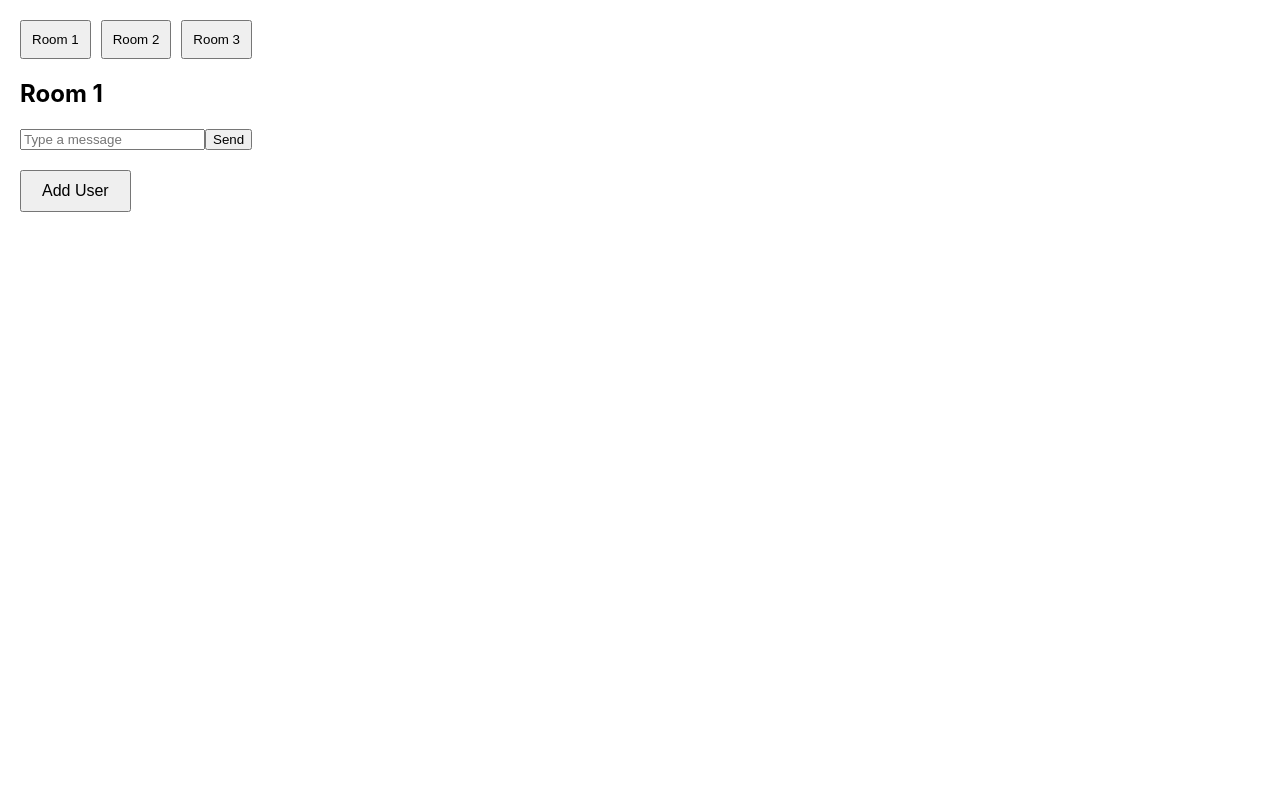
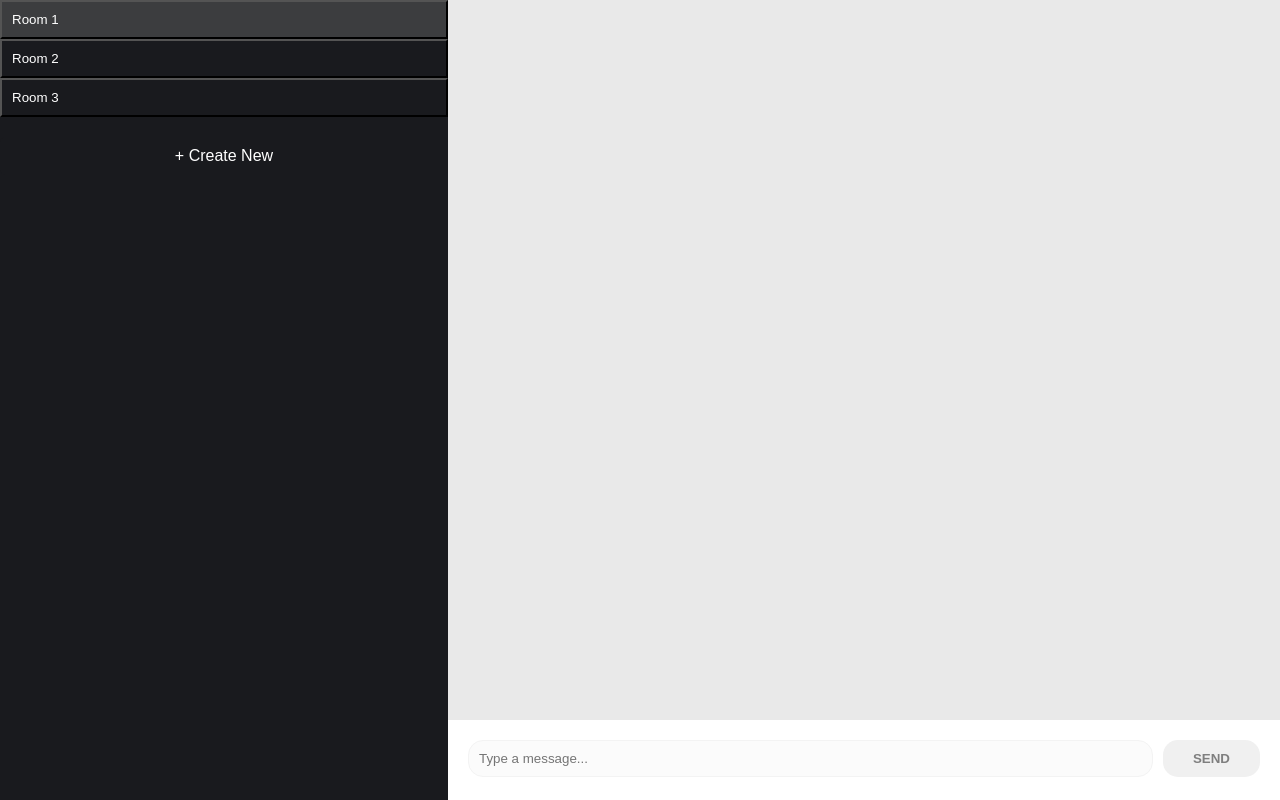
Before and after one commit to pellegabriel/test-pelle, a React (Create React App) app: page / in a window 1280 px wide. Built offline with nearby package versions, Linux system fonts and the light colour scheme.

Commit message:
Updating styles and improving the interface

```diff
--- a/public/index.html
+++ b/public/index.html
@@ -7,37 +7,16 @@
     <meta name="theme-color" content="#000000" />
     <meta
       name="description"
-      content="Web site created using create-react-app"
-    />
+      content="Web site created using create-react-app" />
     <link rel="apple-touch-icon" href="%PUBLIC_URL%/logo192.png" />
-    <!--
-      manifest.json provides metadata used when your web app is installed on a
-      user's mobile device or desktop. See https://developers.google.com/web/fundamentals/web-app-manifest/
-    -->
     <link rel="manifest" href="%PUBLIC_URL%/manifest.json" />
-    <!--
-      Notice the use of %PUBLIC_URL% in the tags above.
-      It will be replaced with the URL of the `public` folder during the build.
-      Only files inside the `public` folder can be referenced from the HTML.
-
-      Unlike "/favicon.ico" or "favicon.ico", "%PUBLIC_URL%/favicon.ico" will
-      work correctly both with client-side routing and a non-root public URL.
-      Learn how to configure a non-root public URL by running `npm run build`.
-    -->
     <title>React App</title>
+    <link
+      rel="stylesheet"
+      href="https://fonts.googleapis.com/css2?family=Montserrat:wght@400;700&display=swap" />
   </head>
   <body>
     <noscript>You need to enable JavaScript to run this app.</noscript>
     <div id="root"></div>
-    <!--
-      This HTML file is a template.
-      If you open it directly in the browser, you will see an empty page.
-
-      You can add webfonts, meta tags, or analytics to this file.
-      The build step will place the bundled scripts into the <body> tag.
-
-      To begin the development, run `npm start` or `yarn start`.
-      To create a production bundle, use `npm run build` or `yarn build`.
-    -->
   </body>
 </html>
--- /dev/null
+++ b/src/App.styles.ts
@@ -0,0 +1,53 @@
+import styled from 'styled-components';
+
+export const Container = styled.div`
+  display: flex;
+  font-family: "Montserrat", sans-serif;
+  height: 100vh;
+  max-width: 100vw;
+`;
+
+export const Sidebar = styled.div`
+  width: 35%;
+  background-color: #191a1e;
+  display: flex;
+  flex-direction: column;
+`;
+
+export const AddUserButton = styled.button`
+  margin-top: 20px;
+  padding: 10px 20px;
+  font-size: 16px;
+  cursor: pointer;
+  border: none;
+  background-color: #191a1e;
+  color: white;
+  border-radius: 5px;
+  &:hover {
+    background-color: #3c3d3f;
+  }
+`;
+
+export const MainContent = styled.div`
+  flex: 1;
+  display: flex;
+  flex-direction: column;
+`;
+
+export const UserHeader = styled.div`
+  display: flex;
+  align-items: center;
+  padding: 20px;
+`;
+
+export const UserAvatar = styled.img`
+  width: 50px;
+  height: 50px;
+  border-radius: 50%;
+  margin-right: 10px;
+`;
+
+export const UserName = styled.div`
+  font-size: 18px;
+  font-weight: 600;
+`;
--- a/src/App.tsx
+++ b/src/App.tsx
@@ -1,9 +1,8 @@
-import React, { useState } from 'react';
-import axios from 'axios';
-import styled from 'styled-components';
-import ChatRoomList from './components/ChatRoomList';
-import ChatRoom from './components/ChatRoom';
-
+import React, { useState } from "react";
+import axios from "axios";
+import ChatRoom from "./components/ChatRoom/ChatRoom";
+import ChatRoomList from "./components/ChatRoomList/ChatRoomList";
+import { AddUserButton, Container, MainContent, Sidebar, UserAvatar, UserHeader, UserName } from "./App.styles";
 interface User {
   uuid: string;
   name: string;
@@ -15,25 +14,25 @@ interface MessagesByRoom {
   [key: string]: string[];
 }
 
-const App: React.FC = () => {
-  const [currentRoom, setCurrentRoom] = useState<string>('Room 1');
+const App = () => {
+  const [currentRoom, setCurrentRoom] = useState<string>("Room 1");
   const [messages, setMessages] = useState<MessagesByRoom>({
-    'Room 1': [],
-    'Room 2': [],
-    'Room 3': []
+    "Room 1": [],
+    "Room 2": [],
+    "Room 3": [],
   });
   const [users, setUsers] = useState<User[]>([]);
 
   const addMessage = (room: string, message: string) => {
-    setMessages(prevMessages => ({
+    setMessages((prevMessages) => ({
       ...prevMessages,
-      [room]: [...prevMessages[room], message]
+      [room]: [...prevMessages[room], message],
     }));
   };
 
   const addUser = async () => {
     try {
-      const response = await axios.get('https://randomuser.me/api/');
+      const response = await axios.get("https://randomuser.me/api/");
       const newUser = response.data.results[0];
       const user: User = {
         uuid: newUser.login.uuid,
@@ -41,36 +40,50 @@ const App: React.FC = () => {
         avatar: newUser.picture.thumbnail,
         room: `Room ${users.length + 4}`,
       };
-      setUsers(prevUsers => [...prevUsers, user]);
-      setMessages(prevMessages => ({
+      setUsers((prevUsers) => [...prevUsers, user]);
+      setMessages((prevMessages) => ({
         ...prevMessages,
-        [user.room]: []
+        [user.room]: [],
       }));
     } catch (error) {
-      console.error('Error fetching new user:', error);
+      console.error("Error fetching new user:", error);
     }
   };
 
-  const rooms: string[] = ['Room 1', 'Room 2', 'Room 3', ...users.map(user => user.room)];
+  const rooms: string[] = [
+    "Room 1",
+    "Room 2",
+    "Room 3",
+    ...users.map((user) => user.room),
+  ];
+
+  const currentUser = users.find((user) => user.room === currentRoom);
 
   return (
     <Container>
-      <ChatRoomList rooms={rooms} users={users} setCurrentRoom={setCurrentRoom} />
-      <ChatRoom room={currentRoom} messages={messages[currentRoom]} addMessage={addMessage} />
-      <AddUserButton onClick={addUser}>Add User</AddUserButton>
+      <Sidebar>
+        <ChatRoomList
+          rooms={rooms}
+          users={users}
+          setCurrentRoom={setCurrentRoom}
+        />
+        <AddUserButton onClick={addUser}>+ Create New</AddUserButton>
+      </Sidebar>
+      <MainContent>
+        {currentUser && (
+          <UserHeader>
+            <UserAvatar src={currentUser.avatar} alt={currentUser.name} />
+            <UserName>{currentUser.name}</UserName>
+          </UserHeader>
+        )}
+        <ChatRoom
+          room={currentRoom}
+          messages={messages[currentRoom]}
+          addMessage={addMessage}
+        />
+      </MainContent>
     </Container>
   );
 };
 
-const Container = styled.div`
-  padding: 20px;
-`;
-
-const AddUserButton = styled.button`
-  margin-top: 20px;
-  padding: 10px 20px;
-  font-size: 16px;
-  cursor: pointer;
-`;
-
 export default App;
--- a/src/components/ChatRoom.tsx
+++ /dev/null
@@ -1,35 +0,0 @@
-import React, { useState, useEffect } from 'react';
-import MessageList from './MessageList';
-import MessageInput from './MessageInput';
-
-interface ChatRoomProps {
-  room: string;
-  messages: string[];
-  addMessage: (room: string, message: string) => void;
-}
-
-const ChatRoom: React.FC<ChatRoomProps> = ({ room, messages, addMessage }) => {
-  const [inputValue, setInputValue] = useState<string>('');
-
-  useEffect(() => {
-    setInputValue('');
-  }, [room]);
-
-  const handleAddMessage = (message: string) => {
-    addMessage(room, message);
-  };
-
-  return (
-    <div className="chat-room">
-      <h2>{room}</h2>
-      <MessageList messages={messages} />
-      <MessageInput
-        value={inputValue}
-        onChange={setInputValue}
-        addMessage={handleAddMessage}
-      />
-    </div>
-  );
-};
-
-export default ChatRoom;
--- /dev/null
+++ b/src/components/ChatRoom/ChatRoom.styles.ts
@@ -0,0 +1,45 @@
+import styled from "styled-components";
+
+export const ChatRoomContainer = styled.div`
+  flex: 1;
+  border-radius: 5px;
+`;
+
+export const MessagesList = styled.div`
+  flex: 1;
+  width: 100%;
+  height: 90%;
+  background-color: #e9e9e9;
+`;
+
+export const Message = styled.div`
+  padding: 10px;
+  border-bottom: 1px solid #eee;
+`;
+
+export const MessageInputContainer = styled.div`
+  display: flex;
+  gap: 10px;
+  padding: 20px;
+`;
+
+export const MessageInput = styled.input`
+  flex: 1;
+  padding: 10px;
+  border: 1px solid #f3f3f3;
+  border-radius: 15px;
+  background-color: #fbfbfb;
+`;
+
+export const SendMessageButton = styled.button`
+  padding: 10px 30px;
+  border: none;
+  background-color: #f0f0f0;
+  color: #7f7f7f;
+  border-radius: 15px;
+  cursor: pointer;
+  font-weight: bold;
+  &:hover {
+    background-color: #e9e9e9;
+  }
+`;
--- /dev/null
+++ b/src/components/ChatRoom/ChatRoom.tsx
@@ -0,0 +1,47 @@
+import React, { useState } from "react";
+import {
+  ChatRoomContainer,
+  MessagesList,
+  Message,
+  MessageInputContainer,
+  MessageInput,
+  SendMessageButton,
+} from './ChatRoom.styles';
+
+interface ChatRoomProps {
+  room: string;
+  messages: string[];
+  addMessage: (room: string, message: string) => void;
+}
+
+const ChatRoom: React.FC<ChatRoomProps> = ({ room, messages, addMessage }) => {
+  const [newMessage, setNewMessage] = useState<string>("");
+
+  const handleSendMessage = () => {
+    if (newMessage.trim() !== "") {
+      addMessage(room, newMessage);
+      setNewMessage("");
+    }
+  };
+
+  return (
+    <ChatRoomContainer>
+      <MessagesList>
+        {messages.map((message, index) => (
+          <Message key={index}>{message}</Message>
+        ))}
+      </MessagesList>
+      <MessageInputContainer>
+        <MessageInput
+          type="text"
+          value={newMessage}
+          onChange={(e) => setNewMessage(e.target.value)}
+          placeholder="Type a message..."
+        />
+        <SendMessageButton onClick={handleSendMessage}>SEND</SendMessageButton>
+      </MessageInputContainer>
+    </ChatRoomContainer>
+  );
+};
+
+export default ChatRoom;
--- /dev/null
+++ b/src/components/ChatRoomList/ChatRoomList.styles.ts
@@ -0,0 +1,26 @@
+import styled from 'styled-components';
+
+export const RoomList = styled.div`
+  display: flex;
+  flex-direction: column;
+`;
+
+export const RoomButton = styled.button`
+  padding: 10px;
+  cursor: pointer;
+  color: white;
+  display: flex;
+  align-items: center;
+  gap: 10px;
+  background-color: #191a1e;
+
+  &:hover {
+    background-color: #3c3d3f;
+  }
+`;
+
+export const UserAvatar = styled.img`
+  width: 50px;
+  height: 50px;
+  border-radius: 50%;
+`;
--- a/src/components/ChatRoomList.tsx
+++ b/src/components/ChatRoomList/ChatRoomList.tsx
@@ -1,5 +1,5 @@
 import React from 'react';
-import styled from 'styled-components';
+import { RoomButton, RoomList, UserAvatar } from './ChatRoomList.styles';
 
 interface User {
   uuid: string;
@@ -32,24 +32,4 @@ const ChatRoomList: React.FC<ChatRoomListProps> = ({ rooms, users, setCurrentRoo
   );
 };
 
-const RoomList = styled.div`
-  display: flex;
-  gap: 10px;
-  margin-bottom: 20px;
-`;
-
-const RoomButton = styled.button`
-  padding: 10px;
-  cursor: pointer;
-  display: flex;
-  align-items: center;
-  gap: 10px;
-`;
-
-const UserAvatar = styled.img`
-  width: 30px;
-  height: 30px;
-  border-radius: 50%;
-`;
-
 export default ChatRoomList;
--- a/src/components/MessageInput.tsx
+++ /dev/null
@@ -1,32 +0,0 @@
-// src/components/MessageInput.tsx
-import React from 'react';
-
-interface MessageInputProps {
-  value: string;
-  onChange: (value: string) => void;
-  addMessage: (message: string) => void;
-}
-
-const MessageInput: React.FC<MessageInputProps> = ({ value, onChange, addMessage }) => {
-  const handleSubmit = (e: React.FormEvent) => {
-    e.preventDefault();
-    if (value.trim()) {
-      addMessage(value);
-      onChange('');
-    }
-  };
-
-  return (
-    <form onSubmit={handleSubmit} className="message-input">
-      <input
-        type="text"
-        value={value}
-        onChange={(e) => onChange(e.target.value)}
-        placeholder="Type a message"
-      />
-      <button type="submit">Send</button>
-    </form>
-  );
-};
-
-export default MessageInput;
--- a/src/index.tsx
+++ b/src/index.tsx
@@ -13,7 +13,4 @@ root.render(
   </React.StrictMode>
 );
 
-// If you want to start measuring performance in your app, pass a function
-// to log results (for example: reportWebVitals(console.log))
-// or send to an analytics endpoint. Learn more: https://bit.ly/CRA-vitals
 reportWebVitals();
```
Also changed, not shown: src/components/MessageList/MessageList.tsx (renamed from src/components/MessageList.tsx).
